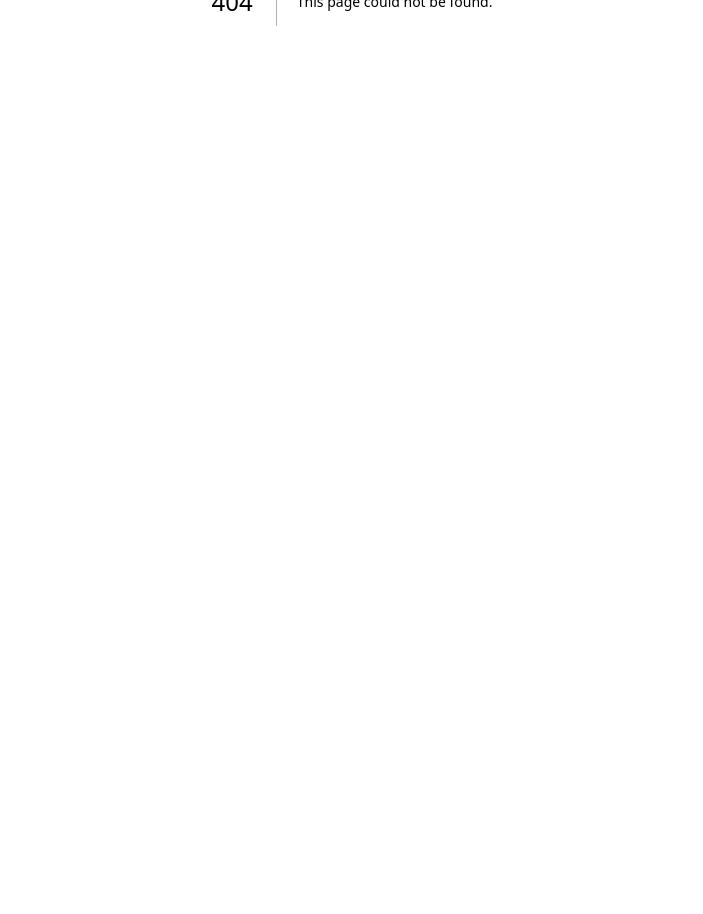
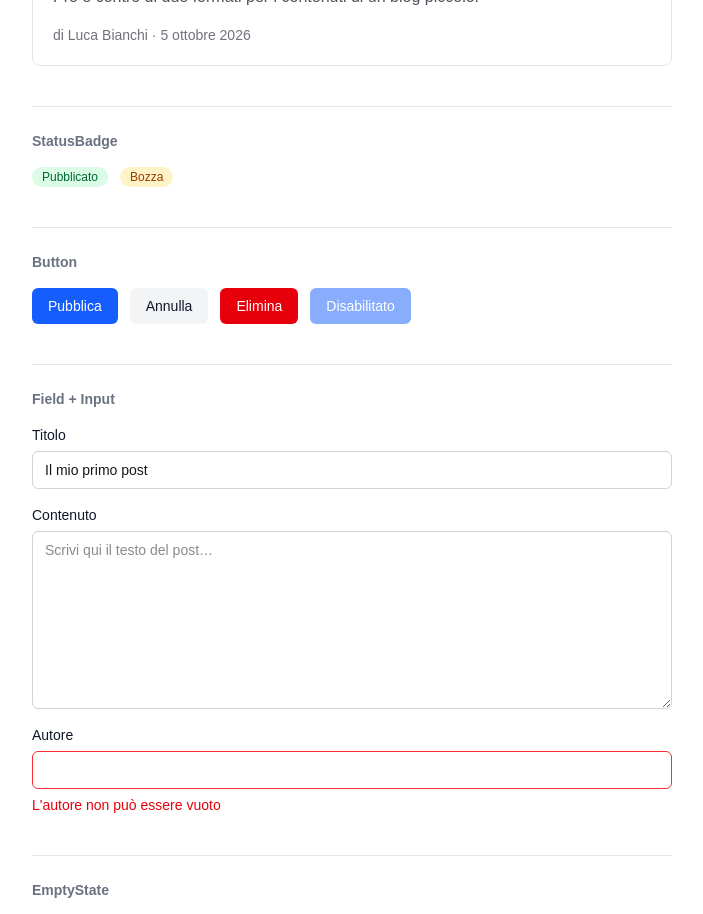
Before and after one commit to GBS06083-Carlo/claudepress-team-1, a Next.js app: page /vetrina in a window 1280 px wide. Before the commit this address had no page. Shown: the part 500-1414 px from the top of the page, without its empty margins (288-991 px from the left). Before the commit the page ends 941 px from the top, so only its background shows below. Built offline with nearby package versions, Linux system fonts and the light colour scheme.

Commit message:
chore: add UI showcase page

```diff
--- /dev/null
+++ b/src/app/vetrina/page.tsx
@@ -0,0 +1,108 @@
+// Client component: Input vuole onChange e Button onClick, che una pagina server non può passare.
+"use client";
+
+import { useState, type ReactNode } from "react";
+import { ROUTES } from "@/contracts/blog";
+import { Button } from "@/components/ui/Button";
+import { EmptyState } from "@/components/ui/EmptyState";
+import { Field } from "@/components/ui/Field";
+import { Input } from "@/components/ui/Input";
+import { PostCard } from "@/components/ui/PostCard";
+import { StatusBadge } from "@/components/ui/StatusBadge";
+
+function Section({ name, children }: { name: string; children: ReactNode }) {
+  return (
+    <section className="flex flex-col gap-4 border-t border-gray-200 pt-6">
+      <h2 className="font-mono text-sm font-semibold text-gray-500">{name}</h2>
+      {children}
+    </section>
+  );
+}
+
+export default function VetrinaPage() {
+  const [title, setTitle] = useState("Il mio primo post");
+  const [content, setContent] = useState("");
+  const [author, setAuthor] = useState("");
+
+  return (
+    <main className="mx-auto flex max-w-2xl flex-col gap-10 px-4 py-10">
+      <h1 className="text-2xl font-bold">Vetrina dei componenti</h1>
+
+      <Section name="PostCard">
+        <PostCard
+          title="Come abbiamo smesso di temere i deploy del venerdì"
+          excerpt="Tre abitudini semplici che hanno reso i rilasci noiosi, nel senso migliore del termine."
+          author="Giulia Rossi"
+          date="2026-09-28T10:30:00.000Z"
+          href={ROUTES.post("deploy-del-venerdi")}
+        />
+        <PostCard
+          title="Markdown o testo semplice?"
+          excerpt="Pro e contro di due formati per i contenuti di un blog piccolo."
+          author="Luca Bianchi"
+          date="2026-10-05T08:00:00.000Z"
+          href={ROUTES.post("markdown-o-testo-semplice")}
+        />
+      </Section>
+
+      <Section name="StatusBadge">
+        <div className="flex gap-3">
+          <StatusBadge status="published" />
+          <StatusBadge status="draft" />
+        </div>
+      </Section>
+
+      <Section name="Button">
+        <div className="flex flex-wrap gap-3">
+          <Button variant="primary" onClick={() => console.log("primary")}>
+            Pubblica
+          </Button>
+          <Button variant="secondary" onClick={() => console.log("secondary")}>
+            Annulla
+          </Button>
+          <Button variant="danger" onClick={() => console.log("danger")}>
+            Elimina
+          </Button>
+          <Button disabled>Disabilitato</Button>
+        </div>
+      </Section>
+
+      <Section name="Field + Input">
+        <Field label="Titolo" htmlFor="vetrina-title">
+          <Input id="vetrina-title" name="title" value={title} onChange={setTitle} />
+        </Field>
+        <Field label="Contenuto" htmlFor="vetrina-content">
+          <Input
+            id="vetrina-content"
+            name="content"
+            value={content}
+            onChange={setContent}
+            multiline
+            placeholder="Scrivi qui il testo del post…"
+          />
+        </Field>
+        <Field
+          label="Autore"
+          htmlFor="vetrina-author"
+          error="L'autore non può essere vuoto"
+        >
+          <Input
+            id="vetrina-author"
+            name="author"
+            value={author}
+            onChange={setAuthor}
+            invalid
+          />
+        </Field>
+      </Section>
+
+      <Section name="EmptyState">
+        <EmptyState
+          title="Nessun post"
+          description="Quando pubblicherai il primo post, comparirà qui."
+        />
+        <EmptyState title="Nessun risultato" />
+      </Section>
+    </main>
+  );
+}
```
